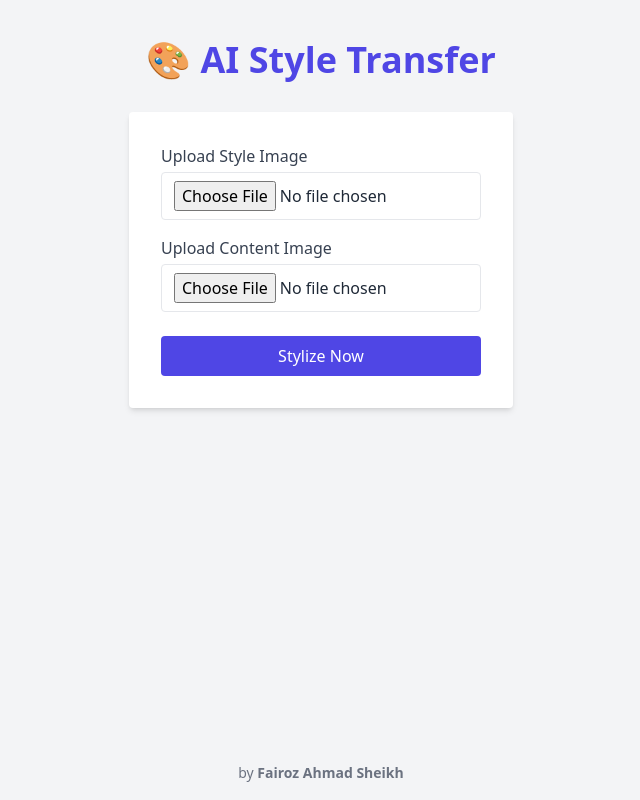
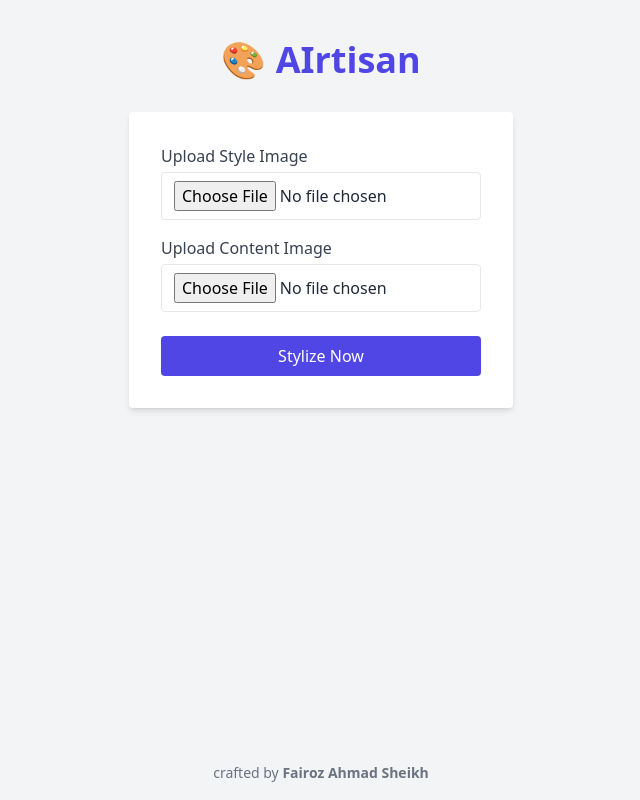
Before and after one commit to FairozAhmadSheikh/AIrtisan, a Flask app: page / in a window 1280 px wide. Shown: the whole page, without its empty margins (319-959 px from the left). Run offline with Flask 3, Linux system fonts and the light colour scheme; some libraries are stand-ins or nearby versions.

Commit message:
updated tags

```diff
--- a/templates/index.html
+++ b/templates/index.html
@@ -2,13 +2,13 @@
 <html lang="en">
 <head>
   <meta charset="UTF-8">
-  <title>AI Style Transfer</title>
+  <title>AIrtisan</title>
   <script src="https://cdn.tailwindcss.com"></script>
 </head>
 <body class="bg-gray-100 text-gray-800 min-h-screen flex flex-col justify-between">
 
   <main class="flex flex-col items-center justify-center py-10">
-    <h1 class="text-4xl font-bold mb-8 text-indigo-600">🎨 AI Style Transfer</h1>
+    <h1 class="text-4xl font-bold mb-8 text-indigo-600">🎨 AIrtisan </h1>
 
     <form action="/stylize" method="POST" enctype="multipart/form-data" class="bg-white p-8 rounded shadow-md w-96">
       <label class="block mb-4">
@@ -30,7 +30,7 @@
   <!-- 👨‍💻 Developer Tag -->
   <footer class="text-center p-4">
     <a href="https://portfolio-three-gray-24.vercel.app/" target="_blank" class="text-sm text-gray-500 hover:text-indigo-600 transition">
-      by <strong>Fairoz Ahmad Sheikh</strong>
+      crafted by <strong>Fairoz Ahmad Sheikh</strong>
     </a>
   </footer>
 </body>
--- a/templates/result.html
+++ b/templates/result.html
@@ -17,7 +17,7 @@
   <!-- Developer Tag -->
   <footer class="text-center p-4">
     <a href="https://portfolio-three-gray-24.vercel.app/" target="_blank" class="text-sm text-gray-500 hover:text-indigo-600 transition">
-      by <strong>Fairoz Ahmad Sheikh</strong>
+      crafted by <strong>Fairoz Ahmad Sheikh</strong>
     </a>
   </footer>
 </body>
```
